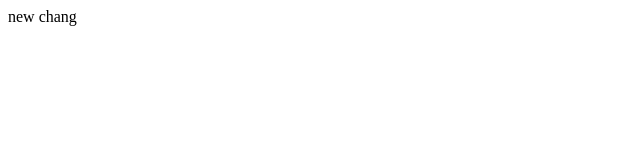
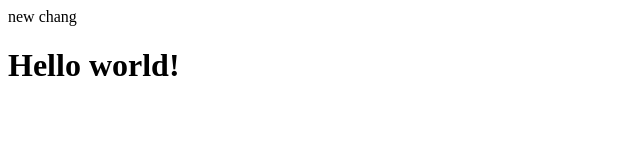
Before and after one commit to soonhengshau/collab-test, a plain HTML site: page index.html in a window 1280 px wide. Shown: the whole page, without its empty margins (0-640 px from the left). Drawn offline with Linux system fonts and the light colour scheme.

Commit message:
Update index.html

```diff
--- a/index.html
+++ b/index.html
@@ -3,5 +3,5 @@ new chang
   <head>
       <style></style>
   </head>
-  <body></body>
+  <body><h1> Hello world!</h1> </body>
 </html>
```
